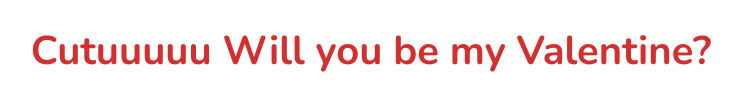
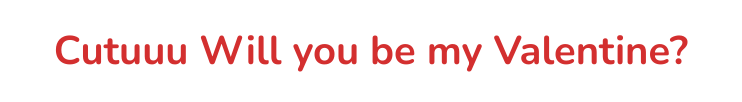
Before and after one commit to gamerpista09-source/valday, a plain HTML site: page index.html in a window 1280 px wide. Shown: the part 451-553 px from the top of the page, without its empty margins (269-1011 px from the left). Drawn offline with nearby package versions, Linux system fonts and the light colour scheme.

```diff
--- a/index.html
+++ b/index.html
@@ -11,7 +11,7 @@
         <div class="gif_container">
             <img src="https://gifdb.com/images/high/cute-love-bear-roses-ou7zho5oosxnpo6k.gif" alt="Cute GIF">
         </div>
-        <h1>Cutuuuuu Will you be my Valentine?</h1>
+        <h1>Cutuuu Will you be my Valentine?</h1>
         <div class="buttons">
             <button class="yes-button" onclick="handleYesClick()">Yes</button>
             <button class="no-button" onclick="handleNoClick()">No</button>
```
